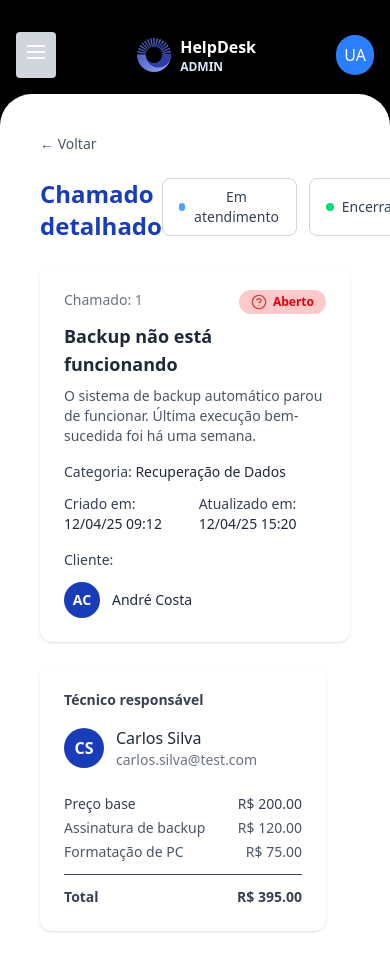
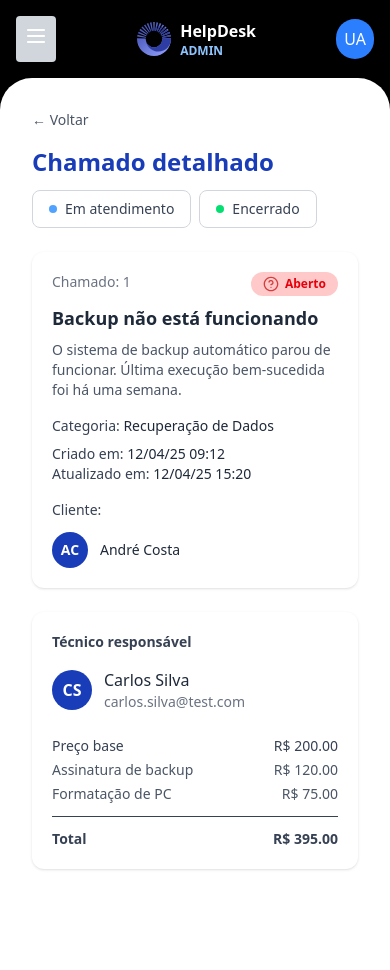
Before and after one commit to rafabt-hub/helpdesk-frontend, a React (Vite) app: page /tickets/1 in a window 390 px wide. After the commit the page ends 901 px from the top, so only its background shows below. Built offline with nearby package versions, Linux system fonts and the light colour scheme.

Commit message:
Fix on layout + responsivity

```diff
--- a/src/components/AdminBar.tsx
+++ b/src/components/AdminBar.tsx
@@ -4,7 +4,7 @@ import clipboard from "../assets/icons/clipboard-list.svg"
 import briefcase from "../assets/icons/briefcase-business.svg"
 import { Link } from "react-router-dom"
 
-export function SideBar() {
+export function AdminBar() {
   return (
     <nav className="flex-1">
           <ul className="space-y-2">
--- a/src/layouts/AdminLayout.tsx
+++ b/src/layouts/AdminLayout.tsx
@@ -1,12 +1,12 @@
-import { Outlet } from "react-router"
-import logoSvg from "../assets/Logo_IconDark.svg"
-import { SideBar } from "../components/AdminBar"
-import { AvatarMenu } from "../components/AvatarMenu"
-import { SmallMenu } from "../components/SmallMenu"
+import { Outlet } from "react-router";
+import logoSvg from "../assets/Logo_IconDark.svg";
+import { AdminBar } from "../components/AdminBar";
+import { AvatarMenu } from "../components/AvatarMenu";
+import { SmallMenu } from "../components/SmallMenu";
 
-export function AppLayout() {
+export function AdminLayout() {
   return (
-    <div className="flex bg-black min-h-screen">
+    <div className="flex bg-black min-h-screen overflow-x-hidden">
       <aside className="hidden lg:flex flex-col w-64 bg-black text-white p-4 shrink-0">
         <div className="flex items-center mb-10">
           <div className="w-10 h-1 rounded-full flex items-center justify-center">
@@ -18,7 +18,7 @@ export function AppLayout() {
           </div>
         </div>
 
-        <SideBar />
+        <AdminBar />
 
         <div className="flex items-center mt-auto">
           <AvatarMenu />
@@ -29,11 +29,13 @@ export function AppLayout() {
         </div>
       </aside>
 
-      <div className="flex-1 flex flex-col mt-4 w-full lg:w-auto">
+      <div className="flex-1 flex flex-col w-full overflow-x-hidden">
+
         <header className="lg:hidden flex items-center justify-between p-4 bg-black text-white shadow-md">
           <button className="p-2 bg-gray-300 rounded">
             <SmallMenu />
           </button>
+
           <div className="flex items-center">
             <div className="w-9 h-9 flex items-center justify-center">
               <img src={logoSvg} alt="Logo" className="w-14 h-14" />
@@ -43,10 +45,14 @@ export function AppLayout() {
               <p className="text-xs text-blue-300 font-bold">ADMIN</p>
             </div>
           </div>
+
           <AvatarMenu />
         </header>
-        <main className="flex-1 bg-white rounded-t-[2rem] lg:rounded-tr-none p-4 lg:p-8 overflow-y-auto">
-          <Outlet />
+
+        <main className="flex-1 bg-white rounded-t-[2rem] lg:rounded-tr-none p-4 lg:p-8 overflow-x-auto overflow-y-hidden max-w-full">
+          <div className="w-full max-w-full">
+            <Outlet />
+          </div>
         </main>
       </div>
     </div>
--- a/src/layouts/AppLayout.tsx
+++ /dev/null
@@ -1,54 +0,0 @@
-import { Outlet } from "react-router"
-import { SideBar } from "../components/AdminBar"
-import { SmallMenu } from "../components/SmallMenu"
-import { AvatarMenu } from "../components/AvatarMenu"
-import logoSvg from "../assets/Logo_IconDark.svg"
-
-export function AppLayout() {
-  return (
-    <div className="flex bg-black min-h-screen">
-      <aside className="hidden lg:flex flex-col w-64 bg-black text-white p-4 shrink-0">
-        <div className="flex items-center mb-10">
-          <div className="w-10 h-1 rounded-full flex items-center justify-center">
-            <img src={logoSvg} alt="Logo" className="w-14 h-14" />
-          </div>
-          <div className="ml-3">
-            <h1 className="font-bold text-lg">HelpDesk</h1>
-            <p className="text-xs text-blue-300 font-bold">ADMIN</p>
-          </div>
-        </div>
-
-        <SideBar />
-
-        <div className="flex items-center mt-auto">
-          <AvatarMenu />
-          <div className="ml-3">
-            <p className="font-semibold text-sm">Usuário Adm</p>
-            <p className="text-xs text-gray-400">user.adm@test.com</p>
-          </div>
-        </div>
-      </aside>
-
-      <div className="flex-1 flex flex-col mt-4 w-full lg:w-auto">
-        <header className="lg:hidden flex items-center justify-between p-4 bg-black text-white shadow-md">
-          <button className="p-2 bg-gray-300 rounded">
-            <SmallMenu />
-          </button>
-          <div className="flex items-center">
-            <div className="w-9 h-9 flex items-center justify-center">
-              <img src={logoSvg} alt="Logo" className="w-14 h-14" />
-            </div>
-            <div className="ml-2">
-              <h1 className="font-bold text-base">HelpDesk</h1>
-              <p className="text-xs text-[var(--color-blue-100)] font-bold">ADMIN</p>
-            </div>
-          </div>
-          <AvatarMenu />
-        </header>
-        <main className="flex-1 bg-white rounded-t-[2rem] lg:rounded-tr-none p-4 lg:p-8 overflow-y-auto">
-          <Outlet />
-        </main>
-      </div>
-    </div>
-  );
-}
--- a/src/pages/Tickets.tsx
+++ b/src/pages/Tickets.tsx
@@ -60,12 +60,12 @@ export function Tickets() {
   }
 
   return (
-    <div className="p-6">
+  <div className="p-6 w-full">
     <div className="flex justify-between items-center mb-6">
       <h1 className="text-2xl font-bold text-blue-600">Chamados</h1>
     </div>
 
-      <div className="overflow-x-auto bg-white rounded-xl shadow">
+    <div className="overflow-x-auto bg-white rounded-xl shadow hidden lg:block">
       <table className="w-full text-left border-collapse">
         <thead>
           <tr className="bg-gray-50 text-sm text-gray-600">
@@ -76,6 +76,7 @@ export function Tickets() {
             <th className="px-4 py-3 font-medium">Cliente</th>
             <th className="px-4 py-3 font-medium">Técnico</th>
             <th className="px-4 py-3 font-medium text-center">Status</th>
+            <th className="px-4 py-3 font-medium text-center">Detalhes</th>
           </tr>
         </thead>
 
@@ -133,6 +134,39 @@ export function Tickets() {
         </tbody>
       </table>
     </div>
+
+    <div className="flex flex-col gap-4 lg:hidden">
+      {tickets.map((ticket) => (
+        <div
+          key={ticket.id}
+          className="bg-white rounded-xl shadow p-4 border border-gray-100"
+        >
+          <div className="flex justify-between items-center mb-2">
+            <span className="text-xs text-gray-500">{ticket.updatedAt}</span>
+            <StatusBadge status={ticket.status as any} />
+          </div>
+
+          <div className="font-semibold text-gray-800">{ticket.title}</div>
+          <div className="text-xs text-gray-500 mb-3">{ticket.service}</div>
+
+          <div className="flex items-center justify-between mt-2">
+            <div className="flex items-center gap-2">
+              <div className="w-7 h-7 rounded-full bg-blue-600 text-white flex items-center justify-center text-[10px] font-semibold">
+                {getInitials(ticket.client)}
+              </div>
+              <span className="text-sm">{ticket.client}</span>
+            </div>
+
+            <button
+              onClick={() => handleDetails(ticket.id)}
+              className="p-1 rounded hover:bg-gray-100"
+            >
+              <img src={penLine} className="w-4 h-4" />
+            </button>
+          </div>
+        </div>
+      ))}
+    </div>
   </div>
 );
 }
--- a/src/pages/TicketsDetails.tsx
+++ b/src/pages/TicketsDetails.tsx
@@ -32,33 +32,34 @@ export function TicketsDetails() {
   };
 
   return (
-    <div className="p-6 text-gray-800">
+  <div className="p-4 lg:p-6 text-gray-800 w-full">
     <button
       onClick={() => navigate(-1)}
-        className="text-sm text-gray-600 hover:text-blue-600 flex items-center mb-6"
+      className="text-sm text-gray-600 hover:text-blue-600 flex items-center mb-4 lg:mb-6"
     >
       ← Voltar
     </button>
 
-      <div className="flex justify-between items-start mb-6">
+    <div className="flex flex-col lg:flex-row lg:justify-between lg:items-center mb-6 gap-3">
+
       <h1 className="text-2xl font-bold text-blue-800">
         Chamado detalhado
       </h1>
 
-        <div className="flex gap-3">
-          <button className="px-4 py-2 rounded-lg border border-gray-300 text-gray-700 text-sm flex items-center gap-2">
+      <div className="flex gap-2 overflow-x-auto lg:overflow-visible">
+        <button className="px-4 py-2 rounded-lg border border-gray-300 text-gray-700 text-sm flex items-center gap-2 whitespace-nowrap">
           <span className="w-2 h-2 bg-blue-400 rounded-full"></span>
           Em atendimento
         </button>
-          <button className="px-4 py-2 rounded-lg border border-gray-300 text-gray-700 text-sm flex items-center gap-2">
+        <button className="px-4 py-2 rounded-lg border border-gray-300 text-gray-700 text-sm flex items-center gap-2 whitespace-nowrap">
           <span className="w-2 h-2 bg-green-400 rounded-full"></span>
           Encerrado
         </button>
       </div>
     </div>
 
-      <div className="grid grid-cols-1 lg:grid-cols-3 gap-6">
-        <div className="col-span-2 bg-white rounded-xl shadow p-6">
+    <div className="flex flex-col lg:grid lg:grid-cols-3 gap-6">
+      <div className="bg-white rounded-xl shadow p-5 lg:col-span-2">
         <div className="flex justify-between items-start mb-2">
           <p className="text-sm text-gray-500">Chamado: {ticket.id}</p>
           <StatusBadge status={ticket.status as any} />
@@ -67,37 +68,38 @@ export function TicketsDetails() {
         <h2 className="text-lg font-semibold mb-2">{ticket.title}</h2>
         <p className="text-gray-600 text-sm mb-4">{ticket.description}</p>
 
-          <div className="text-sm space-y-1">
+        <div className="text-sm space-y-2">
           <p>
             <span className="font-medium text-gray-700">Categoria:</span>{" "}
             {ticket.category}
           </p>
-            <div className="flex gap-6 mt-3">
+
+          <div className="flex flex-col sm:flex-row sm:gap-6">
             <p>
               <span className="font-medium text-gray-700">Criado em:</span>{" "}
               {ticket.createdAt}
             </p>
             <p>
-                <span className="font-medium text-gray-700">
-                  Atualizado em:
-                </span>{" "}
+              <span className="font-medium text-gray-700">Atualizado em:</span>{" "}
               {ticket.updatedAt}
             </p>
           </div>
+
           <div className="mt-4">
             <p className="font-medium text-gray-700 mb-3">Cliente:</p>
 
             <div className="flex items-center gap-3">
-               <div className="w-9 h-9 bg-blue-800 text-white      rounded-full  flex items-center justify-center font-semibold">
+              <div className="w-9 h-9 bg-blue-800 text-white rounded-full flex items-center justify-center font-semibold">
                 {ticket.clientInitials}
               </div>
-                 <span className="text-gray-800 text-sm">{ticket.client}</ span>
+              <span className="text-gray-800 text-sm">{ticket.client}</span>
             </div>
           </div>
         </div>
       </div>
 
-        <div className="bg-white rounded-xl shadow p-6">
+      <div className="bg-white rounded-xl shadow p-5">
+
         <h3 className="text-sm font-semibold text-gray-700 mb-4">
           Técnico responsável
         </h3>
--- a/src/routes/index.tsx
+++ b/src/routes/index.tsx
@@ -8,7 +8,7 @@ import { Tickets } from "../pages/Tickets"
 import { Services } from "../pages/Services"
 import { NotFound } from "../pages/NotFound"
 import { EditTech } from "../pages/EditTech"
-import { AppLayout } from "../layouts/AppLayout"
+import { AdminLayout } from "../layouts/AdminLayout"
 import { AuthLayout } from "../layouts/AuthLayout"
 import { Technicians } from "../pages/Technicians"
 import { TicketsDetails } from "../pages/TicketsDetails"
@@ -31,7 +31,7 @@ export function AppRoutes() {
 
   return (
     <Routes>
-      <Route path="/" element={<AppLayout />}>
+      <Route path="/" element={<AdminLayout />}>
         <Route index element={<Tickets />} />
         <Route path="tickets/:id" element={<TicketsDetails />} />
         <Route path="technicians" element={<Technicians />} />
```
Also changed, not shown: src/pages/Technicians.tsx (+41 -8 lines), src/layouts/TechLayout.tsx (added). Lines whose indentation alone changed are shown as unchanged.
